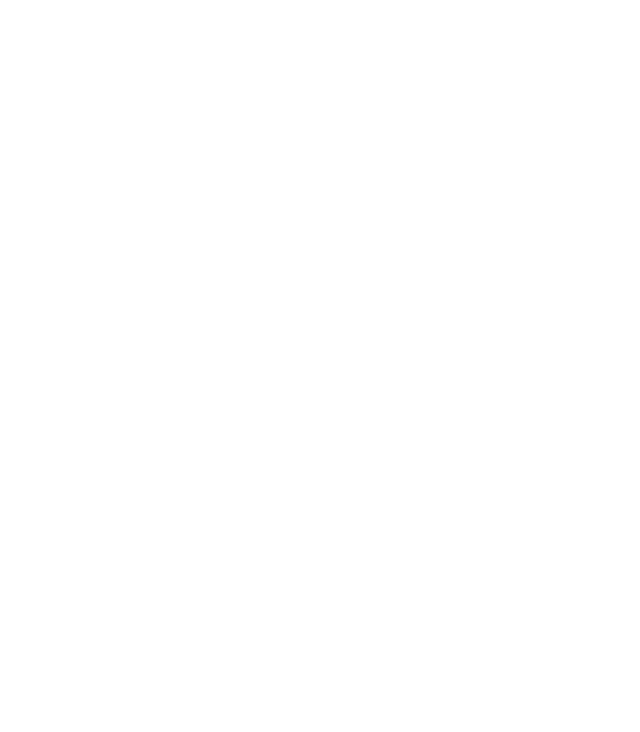
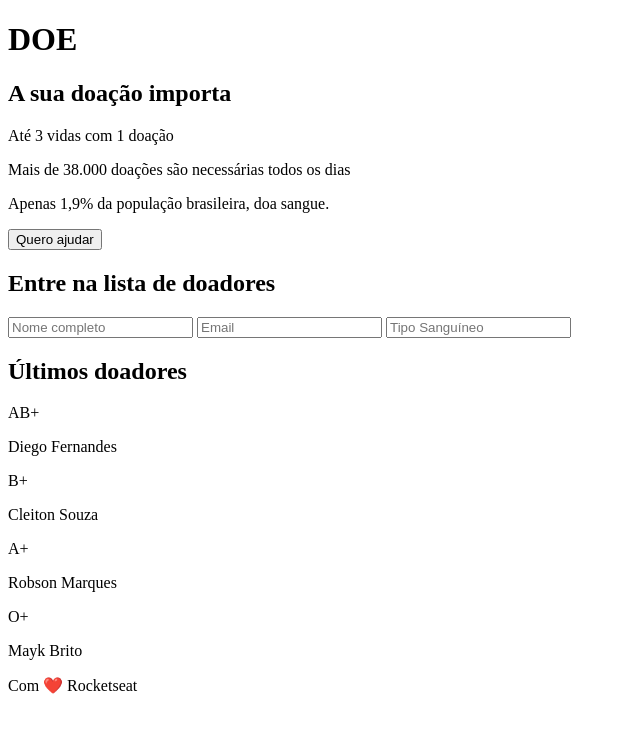
Before and after one commit to gustavohrgomes/maratonadev-rocketseat, a plain HTML site: page index.html in a window 1280 px wide. Shown: the whole page, without its empty margins (0-640 px from the left). Drawn offline with Linux system fonts and the light colour scheme.

Commit message:
Criando a estrutura inicial do index.html

```diff
--- a/index.html
+++ b/index.html
@@ -1,11 +1,60 @@
 <!DOCTYPE html>
 <html lang="pt-br">
+
 <head>
-    <meta charset="UTF-8">
-    <meta name="viewport" content="width=device-width, initial-scale=1.0">
-    <title>Document</title>
+	<meta charset="UTF-8">
+	<meta name="viewport" content="width=device-width, initial-scale=1.0">
+	<title>Doe Sangue! Doe Vida!</title>
 </head>
+
 <body>
 
+	<header>
+		<h1>DOE</h1>
+		<h2>A sua doação importa</h2>
+		<p>Até 3 vidas com 1 doação</p>
+		<p>Mais de 38.000 doações são necessárias todos os dias</p>
+		<p>Apenas 1,9% da população brasileira, doa sangue.</p>
+
+		<button>Quero ajudar</button>
+	</header>
+
+	<section class="form">
+		<h2>Entre na lista de doadores</h2>
+		<form action="/">
+			<input type="text" name="name" placeholder="Nome completo">
+			<input type="text" name="email" placeholder="Email">
+			<input type="text" name="blood" placeholder="Tipo Sanguíneo">
+		</form>
+	</section>
+
+	<main>
+		<h2>Últimos doadores</h2>
+
+		<section class="donors">
+			<div class="donor">
+				<div class="blood">AB+</div>
+				<p>Diego Fernandes</p>
+			</div>
+
+			<div class="donor">
+				<div class="blood">B+</div>
+				<p>Cleiton Souza</p>
+			</div>
+
+			<div class="donor">
+				<div class="blood">A+</div>
+				<p>Robson Marques</p>
+			</div>
+
+			<div class="donor">
+				<div class="blood">O+</div>
+				<p>Mayk Brito</p>
+			</div>
+		</section>
+	</main>
+
+	<footer>Com ❤️ Rocketseat</footer>
 </body>
+
 </html>
```
